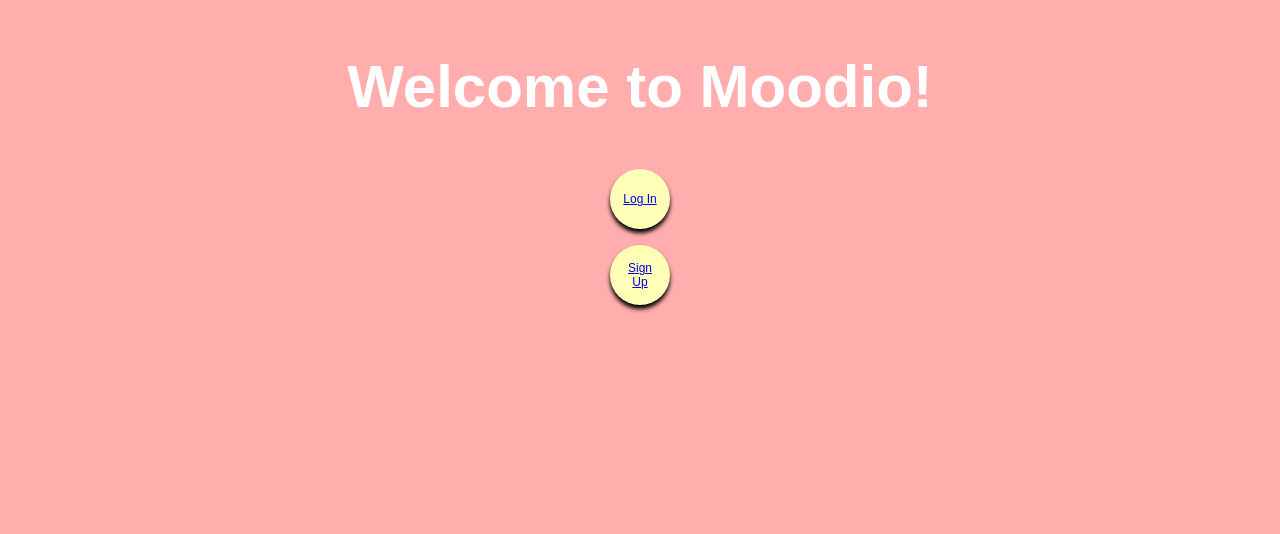
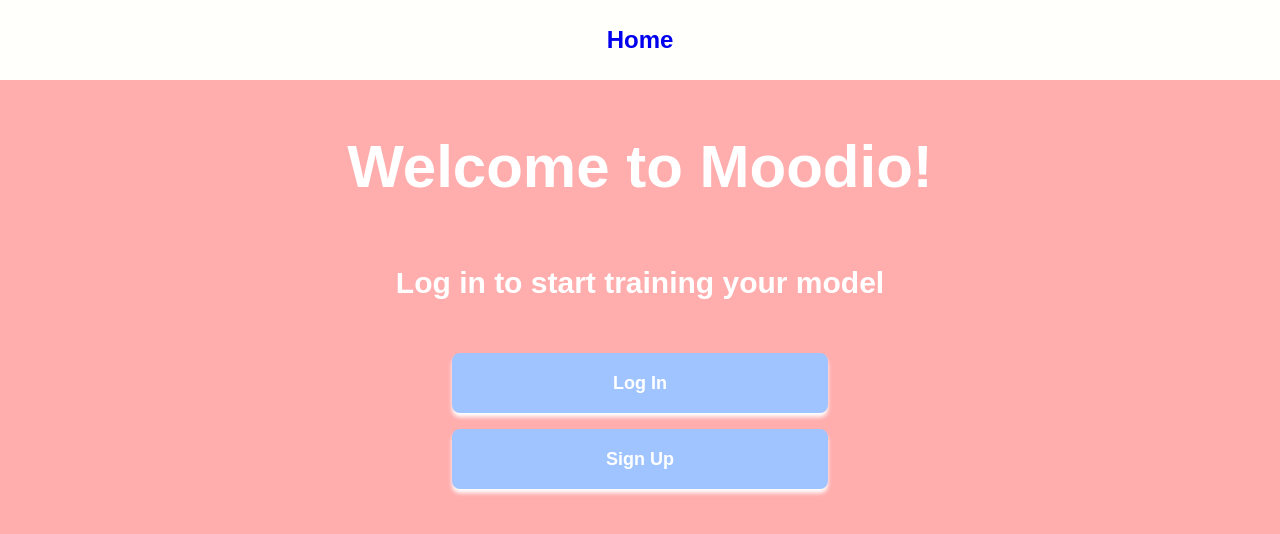
Before and after one commit to juliadeclared/AWP.Moodio, a React app: page / in a window 1280 px wide. Built offline with nearby package versions, Linux system fonts and the light colour scheme.

Commit message:
added user model to db

```diff
--- a/app/components/HomePage.js
+++ b/app/components/HomePage.js
@@ -5,13 +5,16 @@
    render() {
       return (
 				<div className="main">
-					<h1>Welcome to Moodio!</h1>
-               <button>
-                  <Link to="/log-in">Log In</Link>
-               </button>
-					<button>
-                  <Link to="/sign-up">Sign Up</Link>
-               </button>
+               <h1>Welcome to Moodio!</h1>
+               <h2>Log in to start training your model</h2>
+					<div className="homepage-container">
+					<button className="form-button">
+						<Link to="/log-in">Log In</Link>
+					</button>
+					<button className="form-button">
+						<Link to="/sign-up">Sign Up</Link>
+					</button>
+               </div>
 				</div>
 			);
    }
--- a/app/components/Routes.js
+++ b/app/components/Routes.js
@@ -12,7 +12,11 @@
 	return (
 		<Router>
 			<div>
-				<nav></nav>
+				<nav>
+               <li>
+                  <Link to="/">Home</Link>
+               </li>
+            </nav>
 				<main>
 					<Switch>
 						<Route exact path="/" component={HomePage} />
--- a/public/style.css
+++ b/public/style.css
@@ -4,6 +4,35 @@
 }
 *:focus {
 	outline: 0 !important;
+}
+
+nav {
+	align-items: center;
+	background-color: #FFFFFC;
+	color: #e8b5a8;
+	display: flex;
+	justify-content: space-evenly;
+	height: 80px;
+	padding: 12px 20px;
+	font-family: Impact, Haettenschweiler, "Arial Narrow Bold", sans-serif;
+	font-size: 18pt;
+	font-weight: bold;
+}
+
+a {
+	text-decoration: none;
+}
+
+li {
+	list-style-type: none;
+}
+
+nav li {
+	padding: 12px 12px;
+}
+
+nav li:hover {
+	background-color: #CAFFBF;
 }
 
 body {
@@ -31,6 +60,17 @@
 
 video {
 	border-radius: 8px;
+}
+
+.homepage-container {
+   display: flex;
+	flex-direction: column;
+   justify-content: center;
+   min-width: 400px;
+	max-width: 600px;
+	margin: 8px;
+	padding: 12px 12px;
+   border-radius: 8px;
 }
 
 .button-container {
@@ -91,6 +131,13 @@
    font-size: 60px;
 }
 
+h2 {
+   font-weight: 600;
+	text-align: center;
+   color: #ffffff;
+   font-size: 30px;
+}
+
 .login-container {
 	display: flex;
 	flex-direction: column;
@@ -108,19 +155,24 @@
 }
 
 .form-button {
-   background-color: #4caf50;
+   background-color: #A0C4FF;
    border-radius: 8px;
-	color: white;
+   color: white;
+   font-size: large;
+   font-weight: 700;
 	padding: 14px 20px;
 	margin: 8px 0;
 	border: none;
 	cursor: pointer;
-	width: 100%;
+   width: 100%;
 }
 
 .form-button:hover {
-   background-color: #fdffb6;
-   color: #4caf50
+   background-color: #bed6fc;
+}
+
+.form-button a {
+   color: white;
 }
 
 input {
--- a/server/db/index.js
+++ b/server/db/index.js
@@ -1,6 +1,6 @@
 // The purpose of this module is to bring your Sequelize instance (`db`) together
 // with your models, for which you'll find some blank files in this directory:
-
+const User = require("./user")
 const db = require("./database");
 
 // This is a great place to establish associations between your models
@@ -12,5 +12,6 @@
 
 module.exports = {
 	// Include your models in this exports object as well!
-	db,
+   db,
+   User
 };
```
Also changed, not shown: server/auth/index.js (added, +12 -0 lines).
